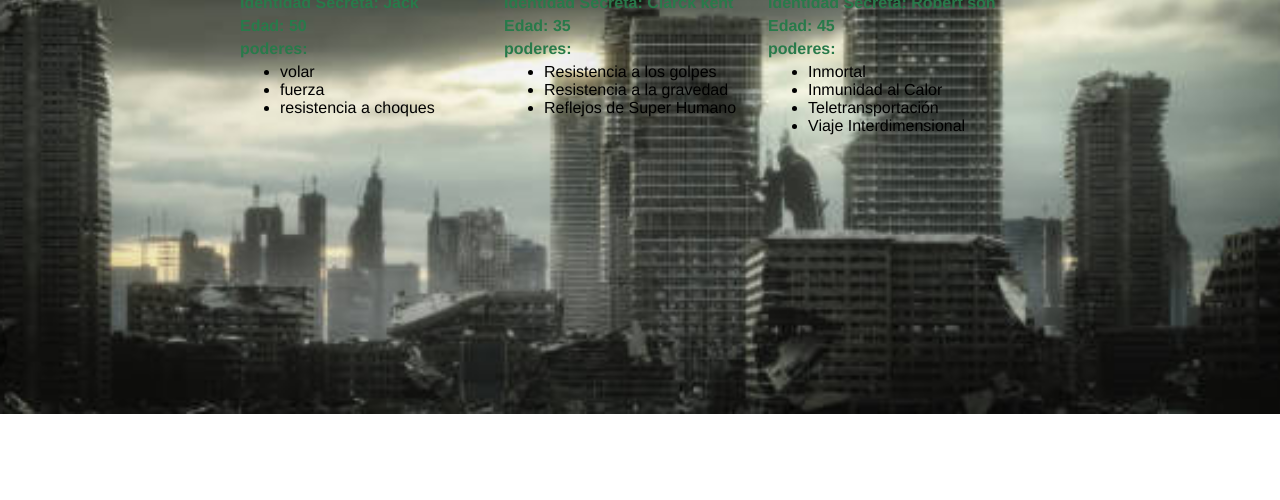
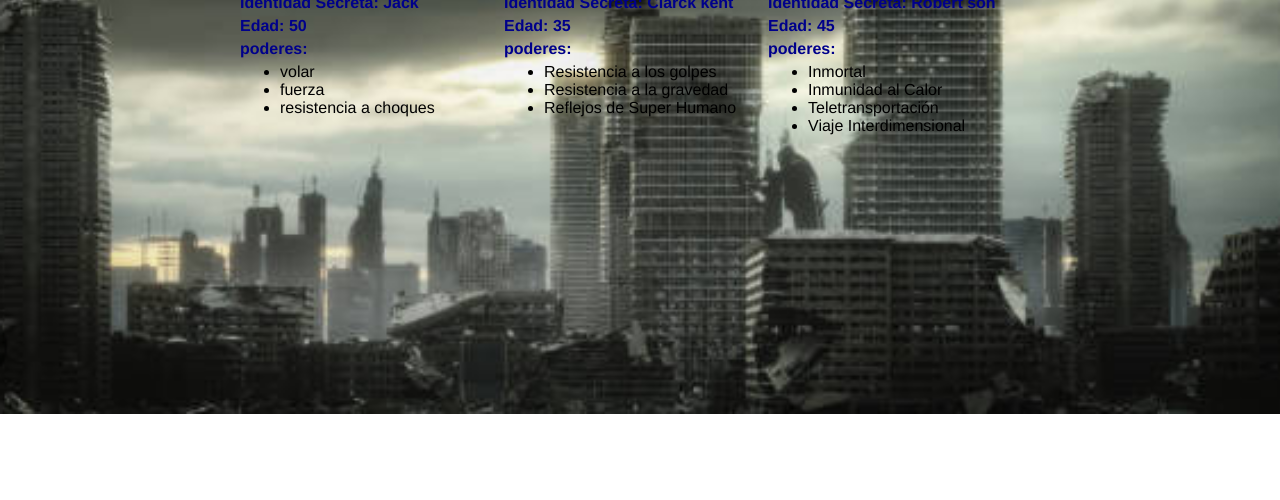
Before and after one commit to maicolmartinezm/actividad.github.io, a plain HTML site: page index.html in a window 1280 px wide. Shown: the part 300-800 px from the top of the page. Drawn offline with Linux system fonts and the light colour scheme.

Commit message:
Update style.css

```diff
--- a/style.css
+++ b/style.css
@@ -47,7 +47,7 @@ html {
 
   section p {
     margin: 5px 0;
-    color: rgb(40, 122, 74);
+    color: darkblue;
     font-weight: 900;
   }
 
```
